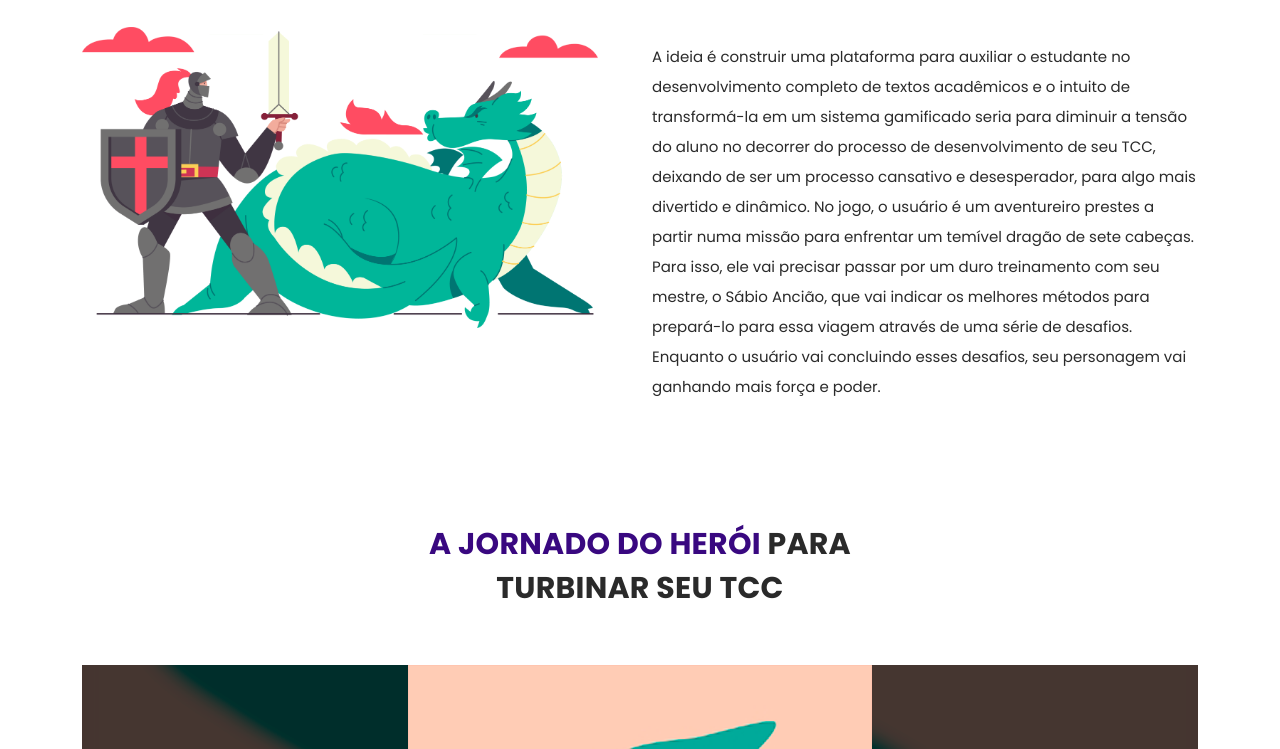
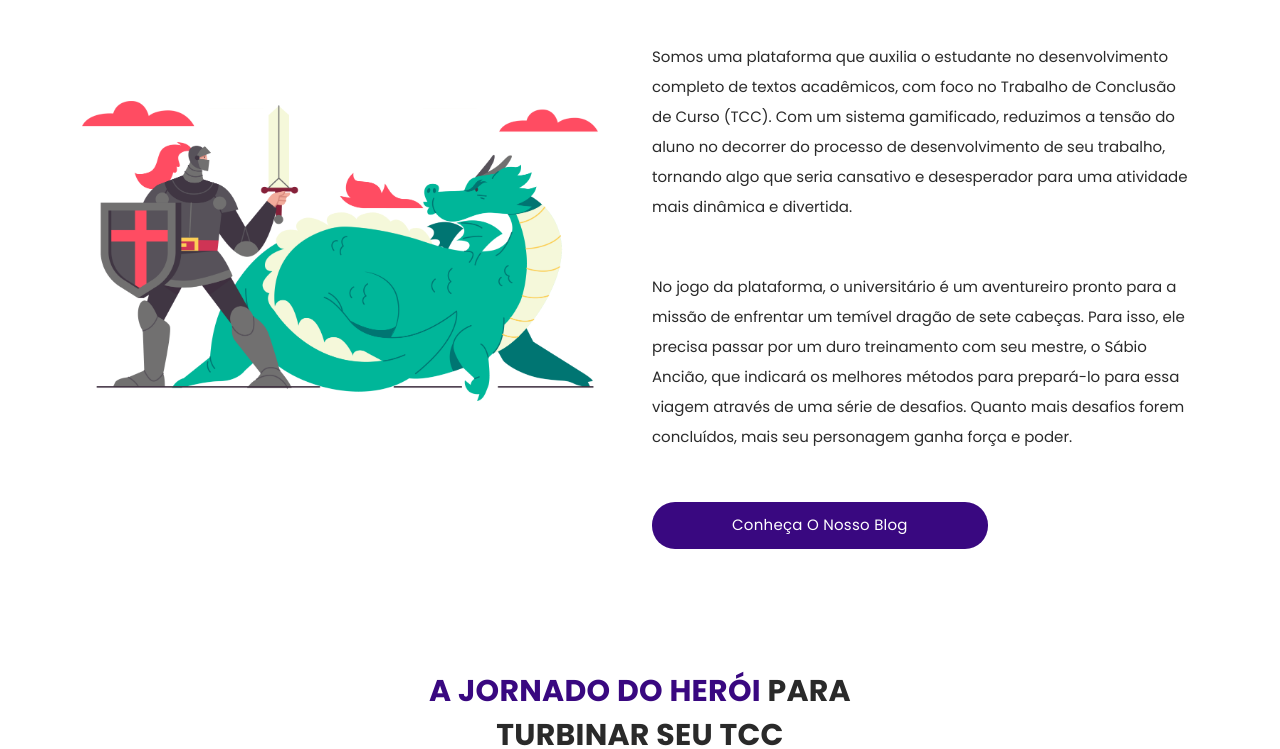
Before and after one commit to caiocveiga/heroisdotcc, a plain HTML site: page index.html in a window 1280 px wide. Shown: the part 1544-2293 px from the top of the page. Drawn offline with nearby package versions, Linux system fonts and the light colour scheme.

Commit message:
Update index.html

```diff
--- a/index.html
+++ b/index.html
@@ -123,7 +123,7 @@ https://templatemo.com/tm-565-onix-digital
             <div class="item">
               <h4>Sistema Gamificado</h4>
               <div class="icon"><img src="assets/images/service-icon-01.png" alt=""></div>
-              <p>Trasforme a experiência de fazer o TCC em algo dinâmico e divertido</p>
+              <p>Transforme a experiência de fazer o TCC em algo dinâmico e divertido</p>
             </div>
             <div class="item">
               <h4>Preço Justo</h4>
@@ -156,10 +156,15 @@ https://templatemo.com/tm-565-onix-digital
         </div>
         <div class="col-lg-6">
           <div class="section-heading">
-            <h2><em>SAIBA MAIS SOBRE O PROJETO</em></h2>
-            <p>A ideia é construir uma plataforma para auxiliar o estudante no desenvolvimento completo de textos acadêmicos e o intuito de transformá-la em um sistema gamificado seria para diminuir a tensão do aluno no decorrer do processo de desenvolvimento de seu TCC, deixando de ser um processo cansativo e desesperador, para algo mais divertido e dinâmico.
-              No jogo, o usuário é um aventureiro prestes a partir numa missão para enfrentar um temível dragão de sete cabeças. Para isso, ele vai precisar passar por um duro treinamento com seu mestre, o Sábio Ancião, que vai indicar os melhores métodos para prepará-lo para essa viagem através de uma série de desafios. Enquanto o usuário vai concluindo esses desafios, seu personagem vai ganhando mais força e poder.
+  <h2><em>SAIBA MAIS SOBRE O PROJETO</em></h2>
+            <p>Somos uma plataforma que auxilia o estudante no desenvolvimento completo de textos acadêmicos, com foco no Trabalho de Conclusão de Curso (TCC). Com um sistema gamificado, reduzimos a tensão do aluno no decorrer do processo de desenvolvimento de seu trabalho, tornando algo que seria cansativo e desesperador para uma atividade mais dinâmica e divertida.
+              <p>No jogo da plataforma, o universitário é um aventureiro pronto para a missão de enfrentar um temível dragão de sete cabeças. Para isso, ele precisa passar por um duro treinamento com seu mestre, o Sábio Ancião, que indicará os melhores métodos para prepará-lo para essa viagem através de uma série de desafios. Quanto mais desafios forem concluídos, mais seu personagem ganha força e poder.</p>
             </p>
+            <div class="down-buttons">
+              <div class="main-blue-button-hover">
+                <a href="#contact">Conheça o Nosso Blog</a>
+              </div>
+            </div>
           </div>
         </div>
       </div>
```
